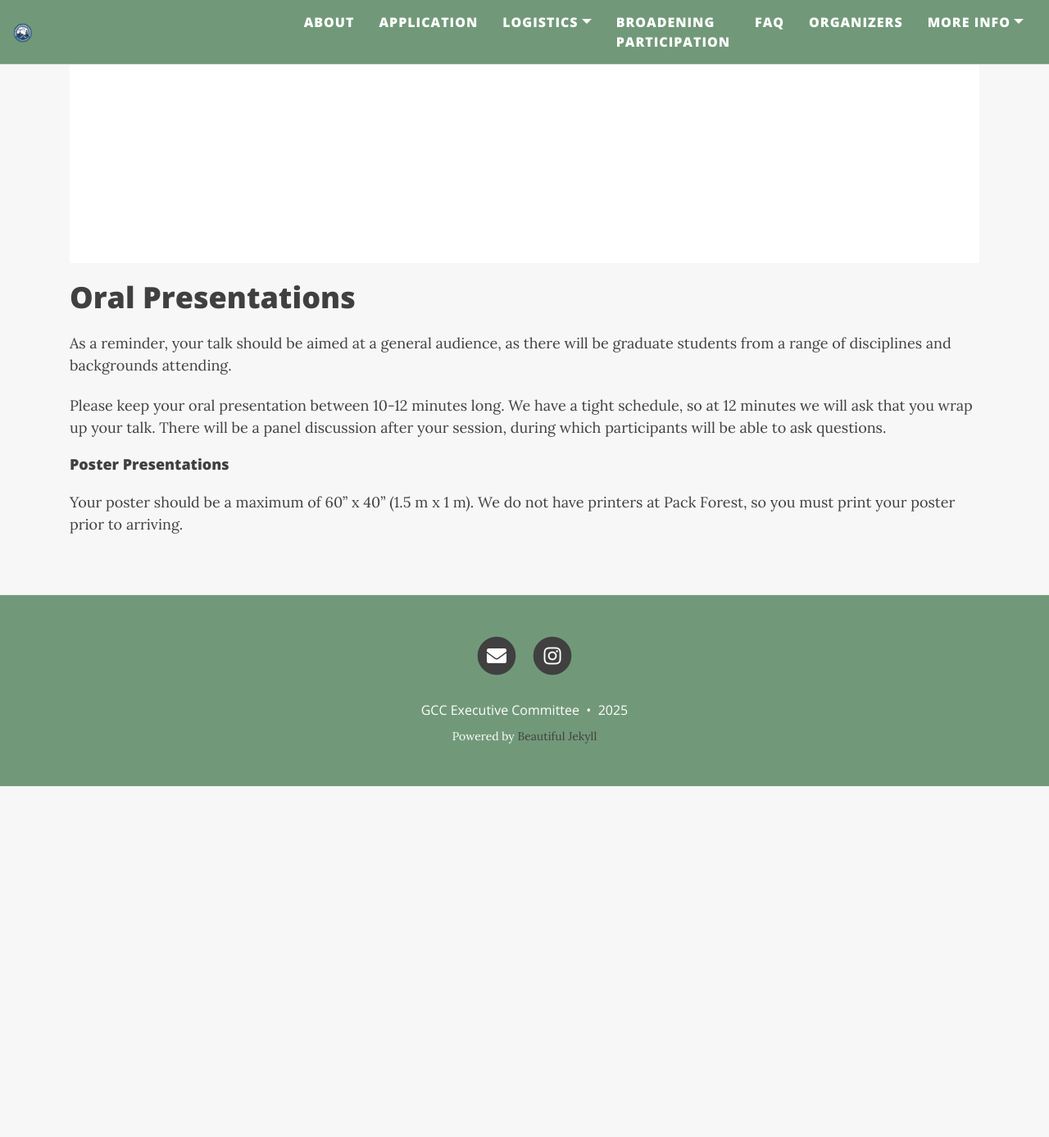
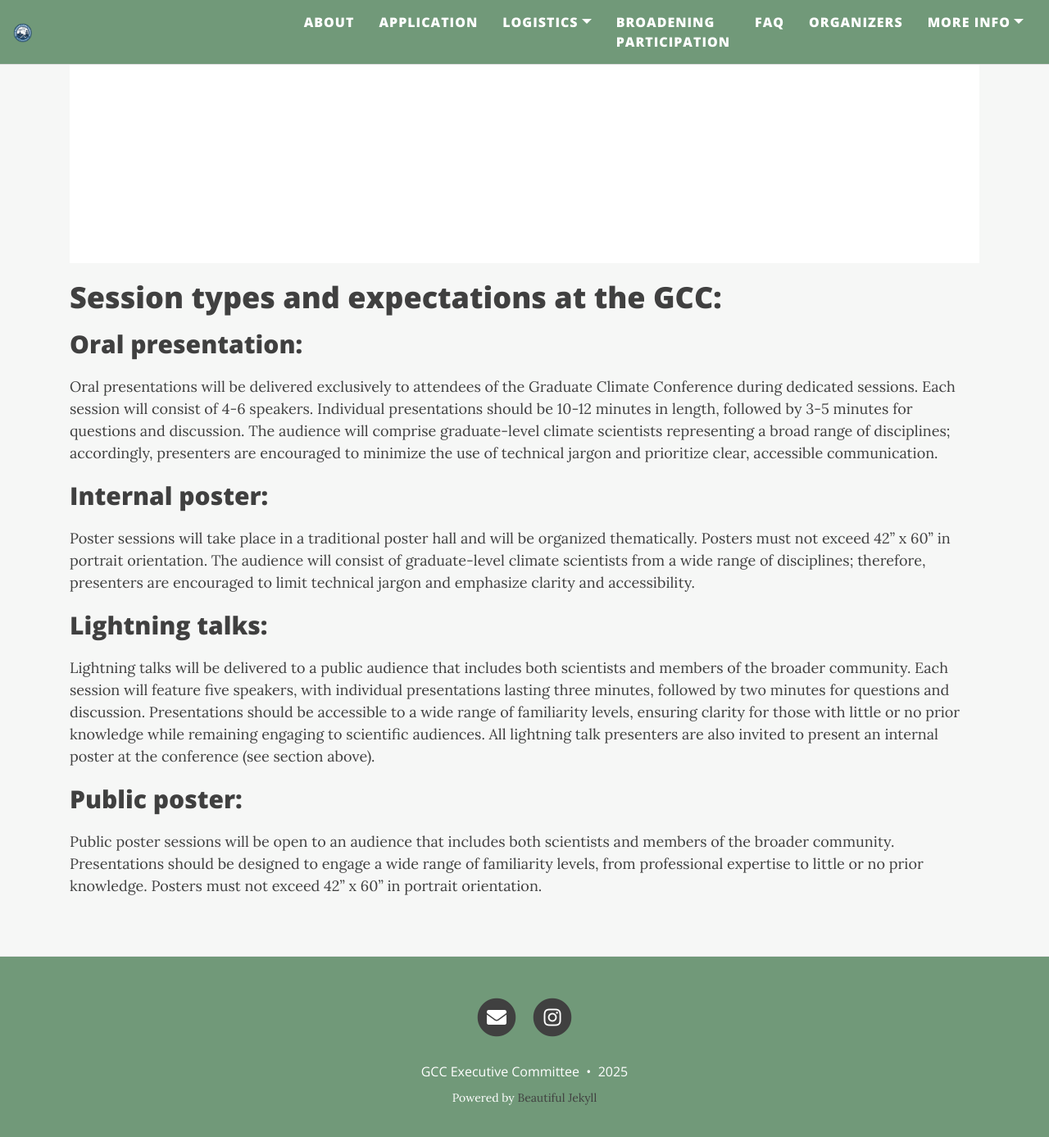
Before and after one commit to graduateclimateconference/graduateclimateconference.github.io, a Jekyll site: the page built from schedule.md, in a window 1280 px wide and 1400 px high, scrolled down 1719 px. Shown: the top 1387 px of the window at 82% size. Built offline with Jekyll 4.4.1, drawn with Linux system fonts in a browser that asks for light colours; nearby versions of some CDN libraries; before the commit the page ends 2678 px from its top, so only the background shows below that.

Commit message:
Update schedule.md

```diff
--- a/schedule.md
+++ b/schedule.md
@@ -8,16 +8,20 @@
 
 <img src="/assets/img/GCC_schedule.png" alt="Conference schedule">
 
-# Oral Presentations
-
 <!--[Abstracts](https://graduateclimateconference.github.io/pdf/GCC2024_abstracts.pdf)-->
 
-As a reminder, your talk should be aimed at a general audience, as there will be graduate students from a range of disciplines and backgrounds attending.
+# Session types and expectations at the GCC:
+## Oral presentation:
+Oral presentations will be delivered exclusively to attendees of the Graduate Climate Conference during dedicated sessions. Each session will consist of 4-6 speakers. Individual presentations should be 10-12 minutes in length, followed by 3-5 minutes for questions and discussion. The audience will comprise graduate-level climate scientists representing a broad range of disciplines; accordingly, presenters are encouraged to minimize the use of technical jargon and prioritize clear, accessible communication.
 
-Please keep your oral presentation between 10-12 minutes long. We have a tight schedule, so at 12 minutes we will ask that you wrap up your talk. There will be a panel discussion after your session, during which participants will be able to ask questions.
+## Internal poster:
+Poster sessions will take place in a traditional poster hall and will be organized thematically. Posters must not exceed 42" x 60" in portrait orientation. The audience will consist of graduate-level climate scientists from a wide range of disciplines; therefore, presenters are encouraged to limit technical jargon and emphasize clarity and accessibility.
 
-#### Poster Presentations
-Your poster should be a maximum of 60” x 40” (1.5 m x 1 m). We do not have printers at Pack Forest, so you must print your poster prior to arriving.
+## Lightning talks:
+Lightning talks will be delivered to a public audience that includes both scientists and members of the broader community. Each session will feature five speakers, with individual presentations lasting three minutes, followed by two minutes for questions and discussion. Presentations should be accessible to a wide range of familiarity levels, ensuring clarity for those with little or no prior knowledge while remaining engaging to scientific audiences. All lightning talk presenters are also invited to present an internal poster at the conference (see section above).
+
+## Public poster:
+Public poster sessions will be open to an audience that includes both scientists and members of the broader community. Presentations should be designed to engage a wide range of familiarity levels, from professional expertise to little or no prior knowledge. Posters must not exceed 42" x 60" in portrait orientation.
 
 <!--# Keynote Speakers
 <img src="/assets/img/GCC_schedule.png" alt="Conference schedule">
```
